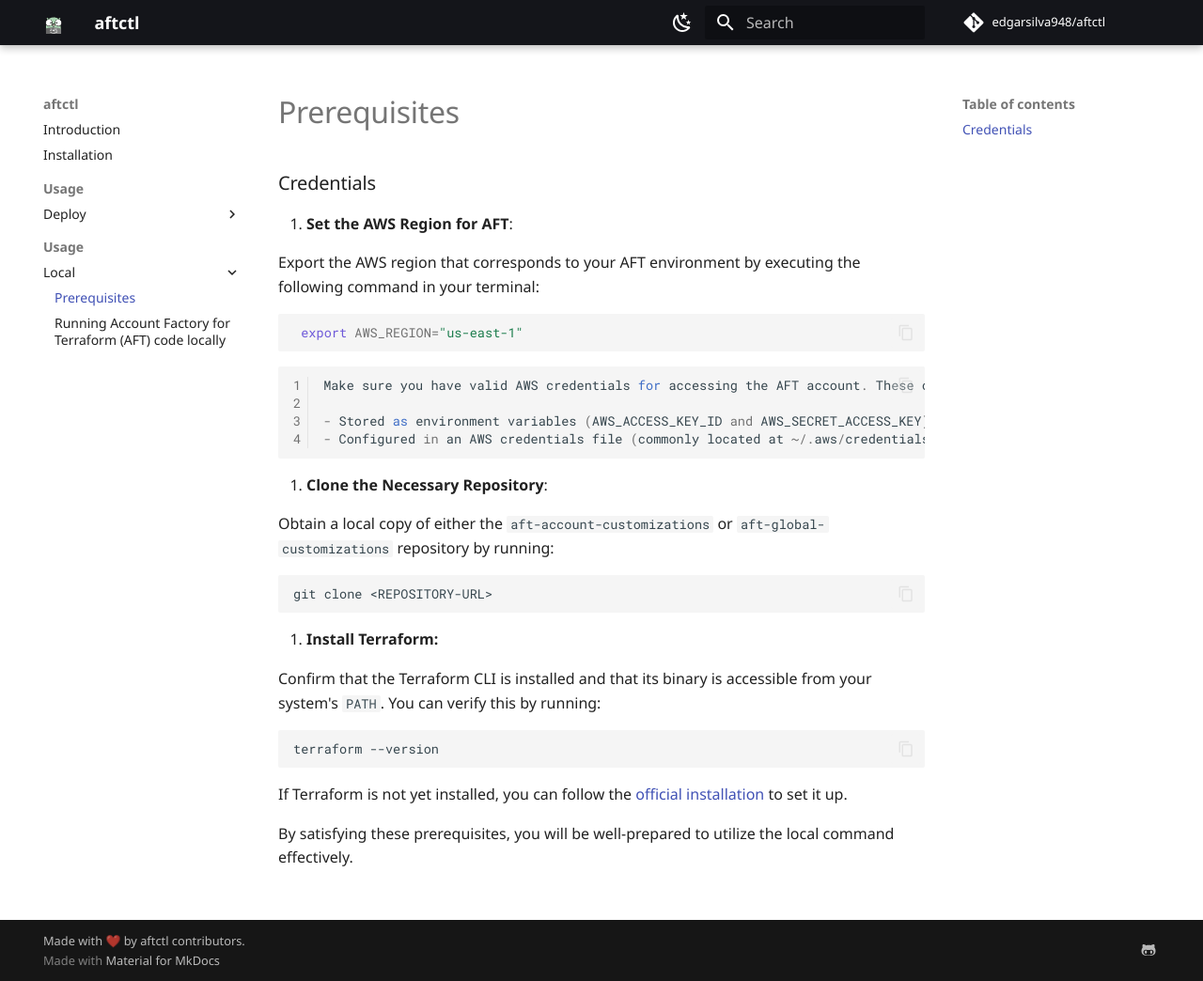
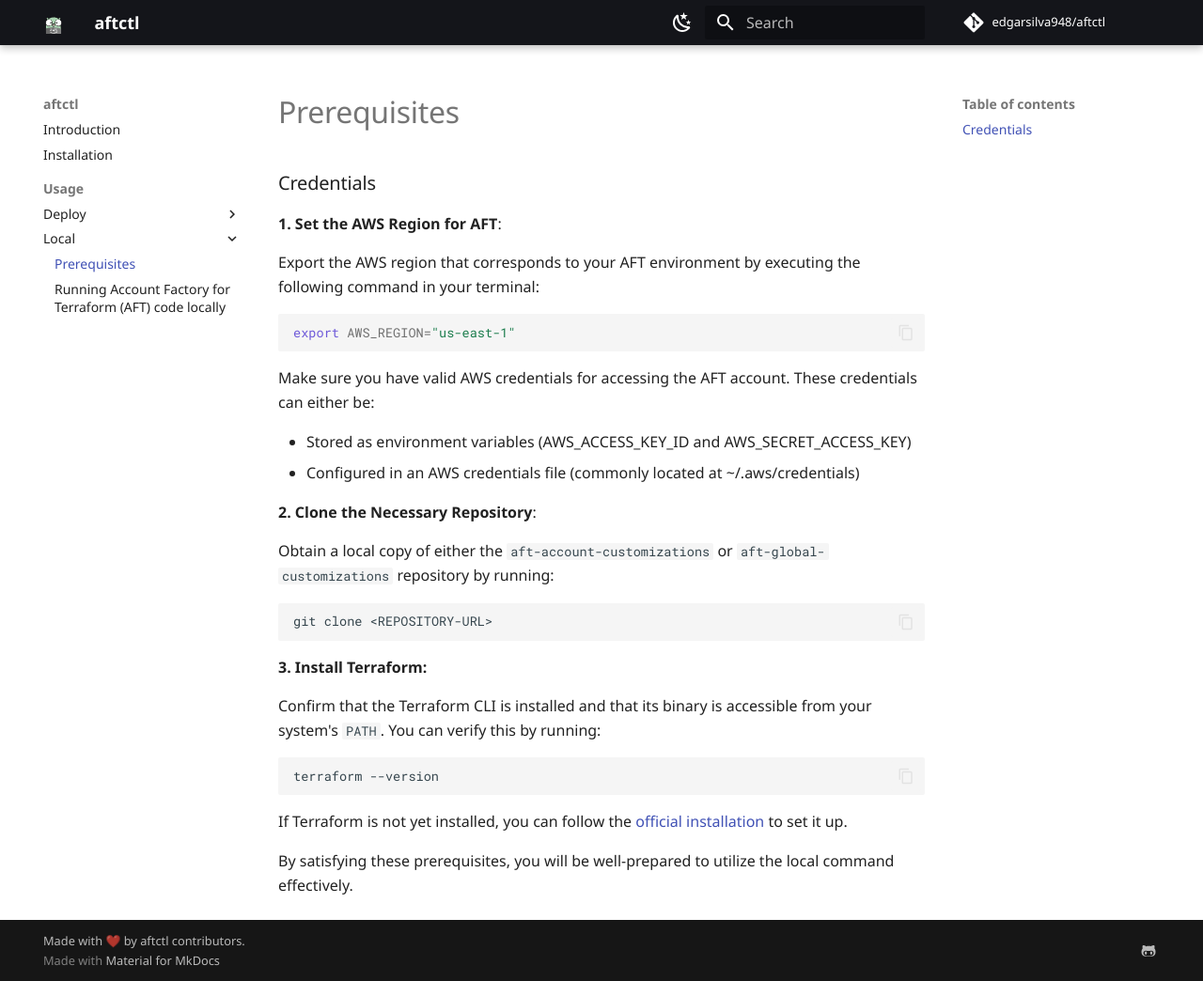
Before and after one commit to edgarsilva948/aftctl, an MkDocs documentation site: the page built from docs/docs/usage/local-prereqs.md, in a window 1280 px wide and 1044 px high. Shown: the whole window at 94% size. Built offline with MkDocs 1.6.1 and Material for MkDocs 9.7.7, drawn with Linux system fonts in a browser that asks for light colours; some web fonts are replaced; a script that is not in the unit is left out; comment, search, counter and statistics services are not loaded.

Commit message:
fixing docs

````diff
--- a/docs/docs/usage/local-prereqs.md
+++ b/docs/docs/usage/local-prereqs.md
@@ -1,19 +1,19 @@
 ### Credentials
 
-1. **Set the AWS Region for AFT**:
+**1. Set the AWS Region for AFT**:
 
-   Export the AWS region that corresponds to your AFT environment by executing the following command in your terminal:
+Export the AWS region that corresponds to your AFT environment by executing the following command in your terminal:
 
-   ```bash
-    export AWS_REGION="us-east-1"
-   ```
+```bash
+export AWS_REGION="us-east-1"
+```
 
-    Make sure you have valid AWS credentials for accessing the AFT account. These credentials can either be:
+Make sure you have valid AWS credentials for accessing the AFT account. These credentials can either be:
 
-    - Stored as environment variables (AWS_ACCESS_KEY_ID and AWS_SECRET_ACCESS_KEY)
-    - Configured in an AWS credentials file (commonly located at ~/.aws/credentials)
+- Stored as environment variables (AWS_ACCESS_KEY_ID and AWS_SECRET_ACCESS_KEY)
+- Configured in an AWS credentials file (commonly located at ~/.aws/credentials)
 
-2. **Clone the Necessary Repository**:
+**2. Clone the Necessary Repository**:
 
 Obtain a local copy of either the `aft-account-customizations` or `aft-global-customizations` repository by running:
 
@@ -21,7 +21,7 @@ Obtain a local copy of either the `aft-account-customizations` or `aft-global-cu
 git clone <REPOSITORY-URL>
 ```
 
-3. **Install Terraform:**
+**3. Install Terraform:**
 
 Confirm that the Terraform CLI is installed and that its binary is accessible from your system's `PATH`. You can verify this by running:
 
--- a/docs/mkdocs.yml
+++ b/docs/mkdocs.yml
@@ -90,7 +90,6 @@ nav:
       - Deploy:
           - Prerequisites: usage/deploy-prereqs.md
           - usage/aft-with-codecommit-and-tf-oss.md
-  - Usage:
       - Local:
           - Prerequisites: usage/local-prereqs.md
           - usage/aftctl-local.md
````
